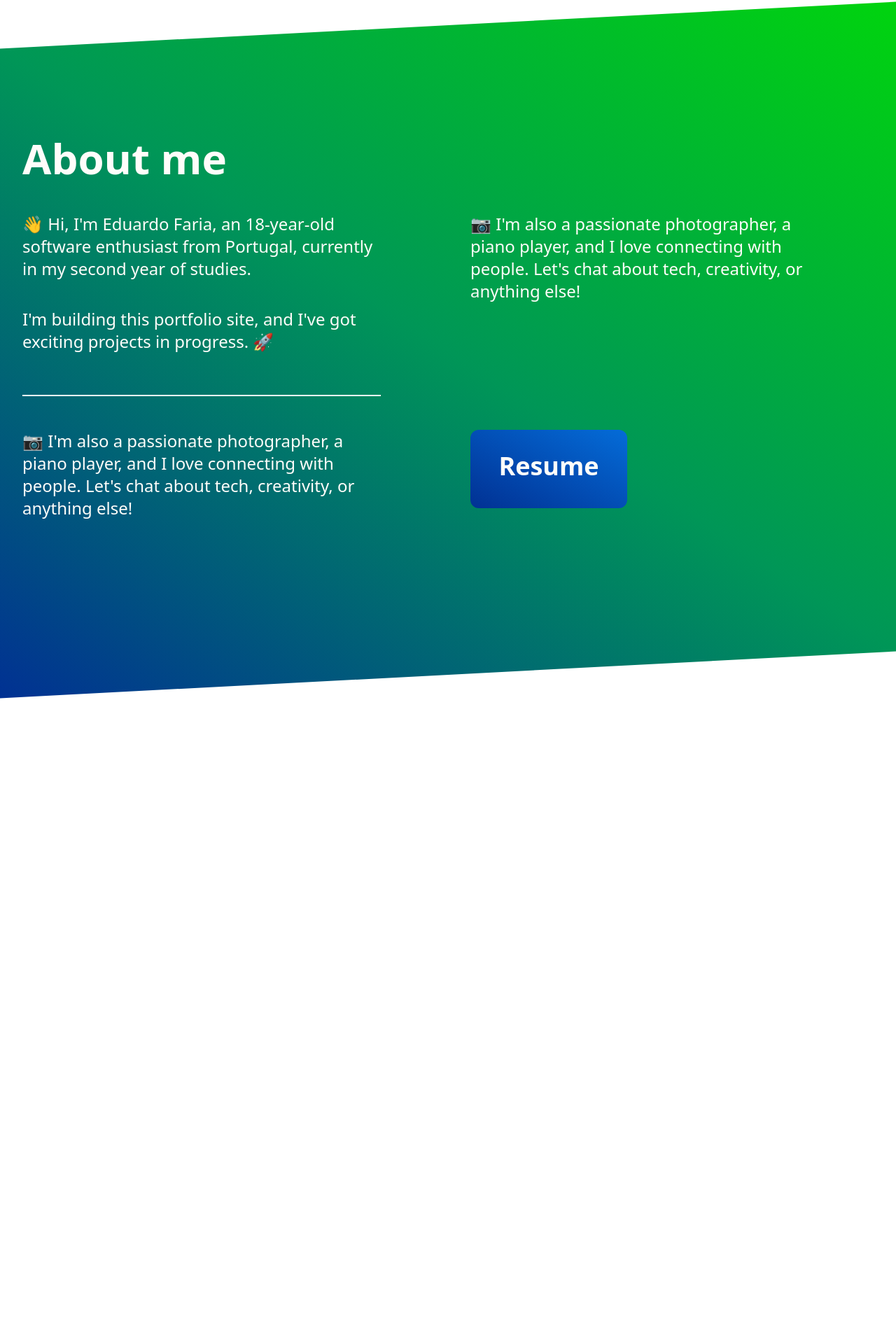
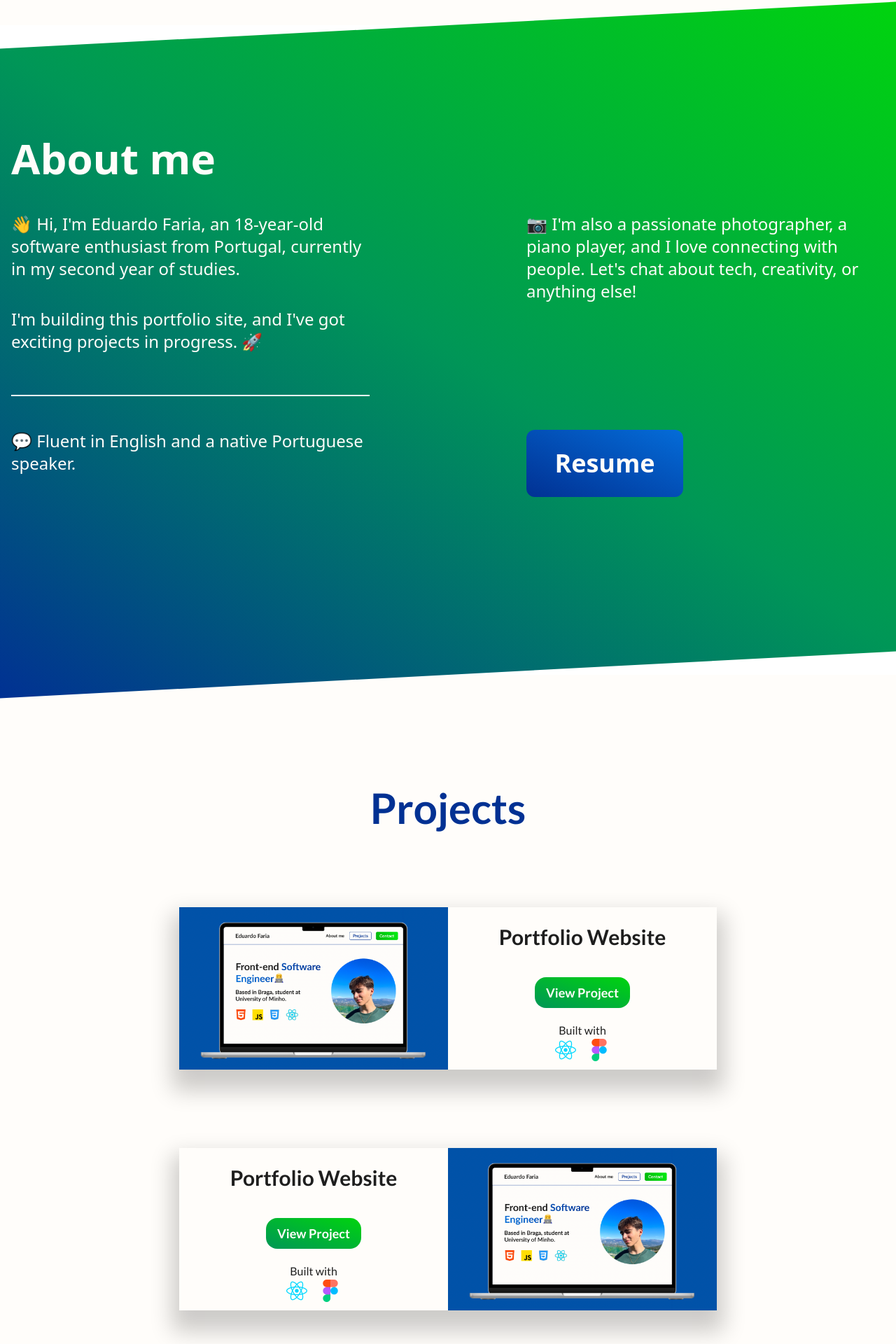
Before and after one commit to 2101dudu/PortfolioWebsite, a React (Vite) app: page / in a window 1280 px wide. Shown: the part 696-2616 px from the top of the page at 70% size. Before the commit the page ends 1727 px from the top, so only its background shows below. Built offline with nearby package versions, Linux system fonts and the light colour scheme.

Commit message:
Projects section added, as well as 2 images for that section. Slightly modified the Hero and Navbar section, and corrected some minor issues in the About Me section, mostly having to do with breakpoints at smaller media interfaces.

```diff
--- a/src/App.jsx
+++ b/src/App.jsx
@@ -5,7 +5,7 @@ import './App.css'
 import Navbar from './components/Navbar';
 import Hero from './components/Hero';
 import AboutMe from './components/AboutMe';
-
+import Projects from './components/Projects';
 
 
 
@@ -21,6 +21,7 @@ function App() {
       <Navbar></Navbar>
       <Hero></Hero>
       <AboutMe></AboutMe>
+      <Projects></Projects>
     </>
   )
 }
--- a/src/components/AboutMe.jsx
+++ b/src/components/AboutMe.jsx
@@ -3,9 +3,9 @@ function AboutMe() {
     return (
           <div class="bg-gradient-to-tr from-tempdarkblue via-tempdarkgreen to-templightgreen -skew-y-3">
             <div class="h-96 skew-y-3 w-screen">
-              <div class="max-w-screen-xl pl-8 mx-auto">
+              <div class="max-w-screen-xl md:px-12 lg:px-4 mx-auto">
                 <h1 class="text-lato font-bold text-tempwhite text-6xl pt-40">About me</h1>
-                <div class="max-w-6xl flex md:space-x-8 justify-between pt-12">
+                <div class="max-w-7xl flex md:space-x-8 justify-between pt-12">
                   <div class="md:max-w-md lg:max-w-lg">
                     <h2 class="text-lato text-tempwhite text-2xl max-w-lg">👋 Hi, I'm Eduardo Faria, an 18-year-old software enthusiast from Portugal, currently in my second year of studies.</h2>
                     <h2 class="text-lato text-tempwhite text-2xl pt-10 max-w-lg">I'm building this portfolio site, and I've got exciting projects in progress. 🚀</h2>
@@ -17,17 +17,17 @@ function AboutMe() {
               </div>
             </div>
             <div class="h-96 skew-y-3 w-screen">
-              <div class="max-w-screen-xl pl-8 mx-auto">
+              <div class="max-w-screen-xl md:px-12 lg:px-4 mx-auto">
                 <div class="md:pt-48 lg:pt-36 md:max-w-sm lg:max-w-lg">
                   <div class="bg-tempwhite h-0.5"></div>
                 </div>
-                <div class="max-w-6xl flex md:space-x-8 justify-between pt-12">
-                  <div class="md:max-w-sm lg:max-w-6xl">
-                    <h2 class="text-lato text-tempwhite text-2xl max-w-lg">📷 I'm also a passionate photographer, a piano player, and I love connecting with people. Let's chat about tech, creativity, or anything else!</h2>
+                <div class="max-w-7xl flex justify-between md:space-x-8 pt-12">
+                  <div class="md:max-w-md lg:max-w-lg w-1/2">
+                    <h2 class="text-lato text-tempwhite text-2xl max-w-lg">💬 Fluent in English and a native Portuguese speaker.</h2>
                   </div>
-                  <div class="md:max-w-md lg:max-w-6xl">
-                    <a href="#" class="rounded-xl w-56 h-28 bg-gradient-to-tr block from-tempdarkblue to-templightblue md:mr-32 lg:mr-72">
-                        <div class="text-lato font-bold text-tempwhite text-4xl text-center pt-8">Resume</div>
+                  <div class="md:max-w-md lg:max-w-lg w-1/2">
+                    <a href="#" class="rounded-xl w-48 h-20 lg:w-56 lg:h-24 bg-gradient-to-tr block from-tempdarkblue to-templightblue md:mr-32 lg:mr-72">
+                        <div class="text-lato font-bold text-tempwhite text-2xl lg:text-4xl text-center pt-6 lg:pt-7">Resume</div>
                     </a>
                   </div>
                 </div>
--- a/src/components/Hero.jsx
+++ b/src/components/Hero.jsx
@@ -1,7 +1,7 @@
 
 function Hero() {
     return (
-        <div class="max-w-screen-xl flex justify-between mx-auto py-40 px-8">
+        <div class="bg-tempwhite max-w-screen-xl flex justify-between mx-auto py-40 md:px-12 lg:px-4">
           <div class="max-w-md lg:max-w-xl pt-8">
             <div class="w-full m-0 pb-8">
               <h1 class="text-lato text-tempblack font-bold text-6xl">Front-end <span class="text-transparent bg-clip-text bg-gradient-to-l from-tempdarkblue to-templightblue">Software Engineer</span>👨‍💻</h1>
--- a/src/components/Navbar.jsx
+++ b/src/components/Navbar.jsx
@@ -5,7 +5,7 @@ import React from 'react';
 function Navbar() {
     return (
         <nav class="bg-tempwhite fixed w-full z-20 top-0 left-0 border-b border-gray-200">
-          <div class="max-w-screen-xl flex justify-between mx-auto lg:p-4">
+          <div class="max-w-screen-xl flex justify-between mx-auto">
             <a href="https://flowbite.com/" class="flex items-center md:pl-12 lg:pl-4">
                 <span class="self-center text-4xl font-black font-lato whitespace-nowrap text-tempblack dark:text-tempwhite">Eduardo Faria</span>
             </a>
--- /dev/null
+++ b/src/components/Projects.jsx
@@ -0,0 +1,53 @@
+
+
+function Projects () {
+    return (
+        <div class="py-40 bg-tempwhite">
+          <div class="flex flex-col items-center space-y-28">
+            <h1 class="text-tempdarkblue font-lato font-bold text-6xl">Projects</h1>
+            <div class="flex bg-tempwhite shadow-6xl m-auto">
+              <div class="md:w-80 lg:w-96">
+                <img class="w-full h-auto" src="src/assets/Wbsite_screenshot.png" alt="Website Screenshot"></img>
+              </div>
+              <div class="md:w-80 lg:w-96">
+                <div class="flex flex-col items-center">
+                  <h2 class="font-lato font-bold text-tempblack md:text-2xl lg:text-3xl pt-6">Portfolio Website</h2>
+                  <a href="#" class="md:mt-6 lg:mt-10 bg-gradient-to-tr block from-tempdarkgreen to-templightgreen rounded-2xl py-2 px-4">
+                    <h2 class="text-tempwhite font-lato font-bold text-lg">View Project</h2>
+                  </a>
+                  <div class="md:mt-3 lg:mt-5 text-center">
+                      <h3 class="font-lato text-tempblack">Built with</h3>
+                      <div class="flex space-x-4">
+                          <img class="w-8" src="src/assets/React_Logo.png" alt="React Logo"></img>
+                          <img class="w-8" src="src/assets/Figma_Logo.png" alt="Figma Logo"></img>
+                      </div>
+                  </div>
+                </div>
+              </div>
+            </div>
+            <div class="flex bg-tempwhite shadow-6xl m-auto">
+              <div class="md:w-80 lg:w-96">
+                <div class="flex flex-col items-center">
+                  <h2 class="font-lato font-bold text-tempblack md:text-2xl lg:text-3xl pt-6">Portfolio Website</h2>
+                  <a href="#" class="md:mt-6 lg:mt-10 bg-gradient-to-tr block from-tempdarkgreen to-templightgreen rounded-2xl py-2 px-4">
+                    <h2 class="text-tempwhite font-lato font-bold text-lg">View Project</h2>
+                  </a>
+                  <div class="md:mt-3 lg:mt-5 text-center">
+                      <h3 class="font-lato text-tempblack">Built with</h3>
+                      <div class="flex space-x-4">
+                          <img class="w-8" src="src/assets/React_Logo.png" alt="React Logo"></img>
+                          <img class="w-8" src="src/assets/Figma_Logo.png" alt="Figma Logo"></img>
+                      </div>
+                  </div>
+                </div>
+              </div>
+              <div class="md:w-80 lg:w-96">
+                <img class="w-full h-auto" src="src/assets/Wbsite_screenshot.png" alt="Website Screenshot"></img>
+              </div>
+            </div>
+          </div>
+        </div>
+    );
+
+}
+export default Projects;
--- a/tailwind.config.js
+++ b/tailwind.config.js
@@ -21,7 +21,11 @@ export default {
     fontFamily: {
       'lato': ['lato', 'sans-serif'],
     },
-    extend: {},
+    extend: {
+      boxShadow: {
+        '6xl': '0 20px 30px 10px rgba(0, 0, 0, 0.2)',
+      }
+    },
   },
   plugins: [
     require('flowbite/plugin')
```
Also changed, not shown: src/assets/Figma_Logo.png (added), src/assets/Wbsite_screenshot.png (added).
